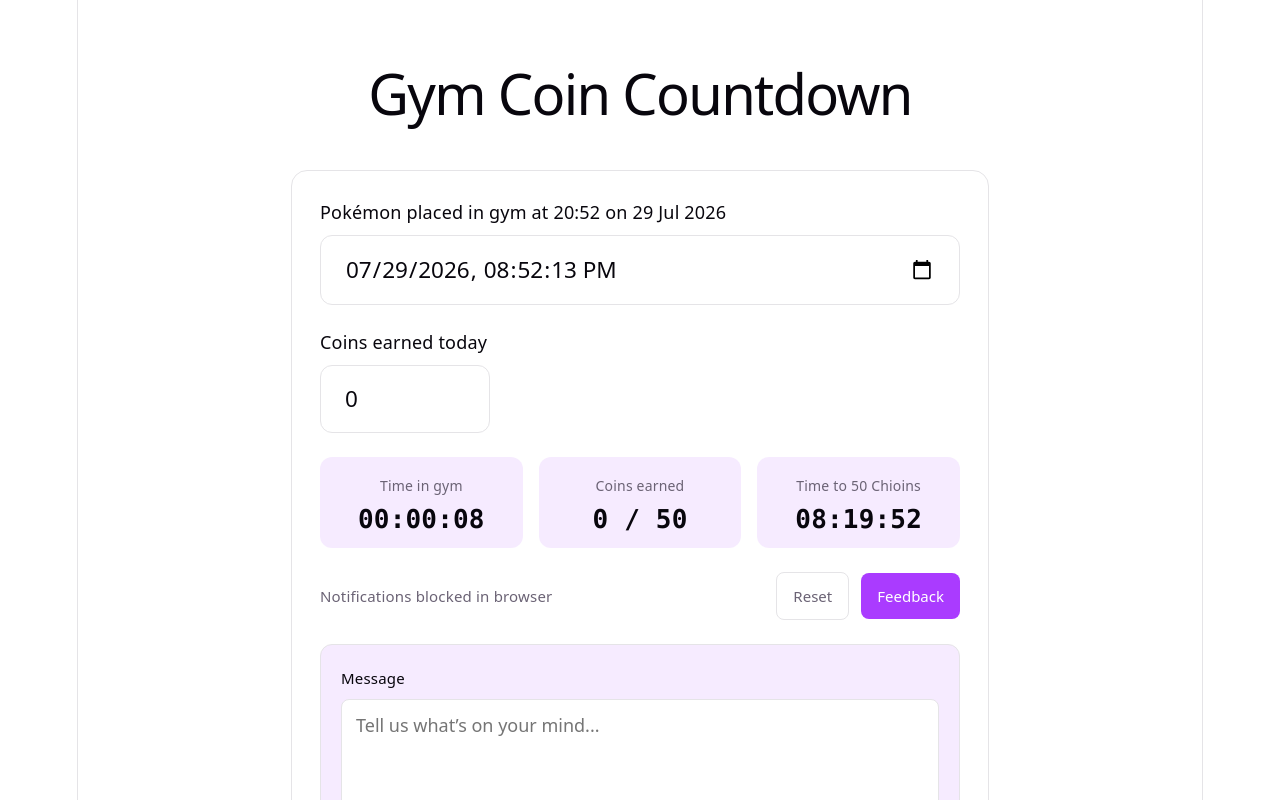
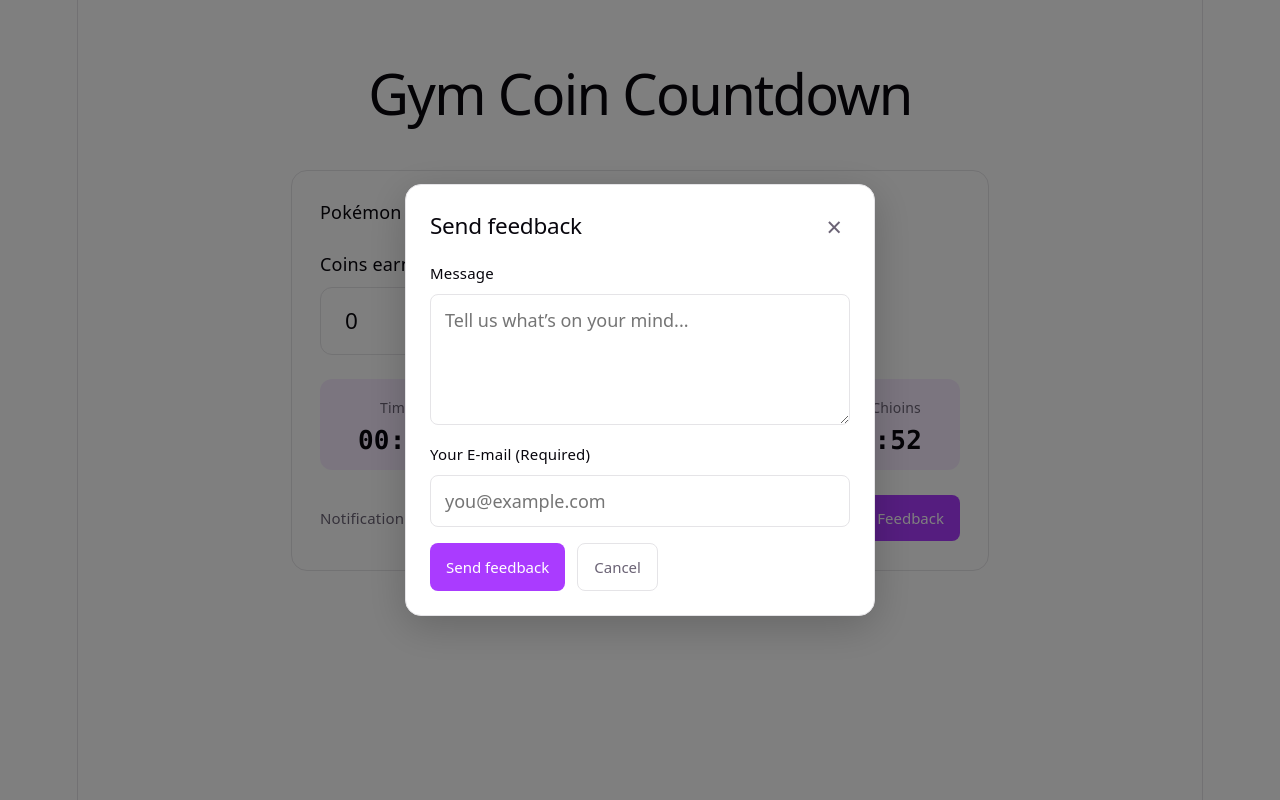
Before and after one commit to jonathan-dk/gym_coundown_timer, a React (Vite) app: page / in a window 1280 px wide. Both pictures are taken after a click on the button "Feedback". Shown: the top 800 px of the page. Built offline with nearby package versions, Linux system fonts and the light colour scheme.

Commit message:
Feedback form changed to pop-up

```diff
--- a/src/App.css
+++ b/src/App.css
@@ -278,14 +278,60 @@
   }
 }
 
+.feedback-modal-backdrop {
+  position: fixed;
+  inset: 0;
+  display: flex;
+  align-items: center;
+  justify-content: center;
+  padding: 20px;
+  background: rgba(0, 0, 0, 0.5);
+  z-index: 1000;
+}
+
 .feedback-form {
+  width: 100%;
+  max-width: 420px;
   display: flex;
   flex-direction: column;
   gap: 16px;
-  padding: 20px;
+  padding: 24px;
   border: 1px solid var(--border);
-  border-radius: 12px;
-  background: var(--accent-bg);
+  border-radius: 16px;
+  background: var(--bg);
+  box-shadow: 0 10px 40px rgba(0, 0, 0, 0.2);
+}
+
+.feedback-header {
+  display: flex;
+  align-items: center;
+  justify-content: space-between;
+
+  h2 {
+    margin: 0;
+    font-size: 1.25rem;
+  }
+}
+
+.feedback-close {
+  padding: 4px 8px;
+  border: none;
+  background: transparent;
+  color: var(--text);
+  font: inherit;
+  font-size: 1.5rem;
+  line-height: 1;
+  cursor: pointer;
+  border-radius: 4px;
+
+  &:hover {
+    background: var(--accent-bg);
+  }
+
+  &:focus-visible {
+    outline: 2px solid var(--accent);
+    outline-offset: 2px;
+  }
 }
 
 .feedback-field {
@@ -345,3 +391,27 @@
     }
   }
 }
+
+.text-button {
+  display: inline;
+  margin-left: 8px;
+  padding: 0;
+  border: none;
+  background: none;
+  color: var(--accent);
+  font: inherit;
+  font-size: 14px;
+  font-weight: 500;
+  text-decoration: underline;
+  cursor: pointer;
+
+  &:hover {
+    opacity: 0.8;
+  }
+
+  &:focus-visible {
+    outline: 2px solid var(--accent);
+    outline-offset: 2px;
+    border-radius: 2px;
+  }
+}
--- a/src/App.tsx
+++ b/src/App.tsx
@@ -182,6 +182,7 @@
   const [feedbackOpen, setFeedbackOpen] = useState(false)
   const [feedbackMessage, setFeedbackMessage] = useState('')
   const [feedbackEmail, setFeedbackEmail] = useState('')
+  const [dateInputVisible, setDateInputVisible] = useState(false)
 
   useEffect(() => {
     const interval = setInterval(() => setCurrentTime(Date.now()), 1000)
@@ -304,7 +305,23 @@
 
       <section className="timer-card">
         <label className="input-row">
-          <span>Pokémon placed in gym at {placedAt.slice(11, 16)} on {new Date(placedAt).toLocaleDateString('en-GB', { year: 'numeric', month: 'short', day: 'numeric' })}</span>
+          <span>
+            Pokémon placed in gym at {placedAt.slice(11, 16)} on{' '}
+            {new Date(placedAt).toLocaleDateString('en-GB', {
+              year: 'numeric',
+              month: 'short',
+              day: 'numeric',
+            })}
+            <button
+              type="button"
+              className="text-button"
+              onClick={() => setDateInputVisible((visible) => !visible)}
+              aria-expanded={dateInputVisible}
+            >
+              Change Date & Time
+            </button>
+          </span>
+          {dateInputVisible && (
             <input
               type="datetime-local"
               step="1"
@@ -312,6 +329,7 @@
               value={placedAt}
               onChange={(e) => setPlacedAt(e.target.value)}
             />
+          )}
         </label>
 
         <label className="input-row">
@@ -366,7 +384,7 @@
             </button>
           )}
           {notifyPermission === 'granted' && (
-            <span className="alert-status">Alerts enabled"</span>
+            <span className="alert-status">Alert enabled!</span>
           )}
           {notifyPermission === 'denied' && (
             <span className="alert-status">Notifications blocked in browser</span>
@@ -385,7 +403,27 @@
         </div>
 
         {feedbackOpen && (
-          <form className="feedback-form" onSubmit={submitFeedback}>
+          <div
+            className="feedback-modal-backdrop"
+            onClick={() => setFeedbackOpen(false)}
+            role="presentation"
+          >
+            <form
+              className="feedback-form"
+              onSubmit={submitFeedback}
+              onClick={(e) => e.stopPropagation()}
+            >
+              <div className="feedback-header">
+                <h2>Send feedback</h2>
+                <button
+                  type="button"
+                  className="feedback-close"
+                  onClick={() => setFeedbackOpen(false)}
+                  aria-label="Close feedback form"
+                >
+                  ×
+                </button>
+              </div>
               <label className="feedback-field">
                 Message
                 <textarea
@@ -417,6 +455,7 @@
                 </button>
               </div>
             </form>
+          </div>
         )}
       </section>
 
```
Lines whose indentation alone changed are shown as unchanged.
